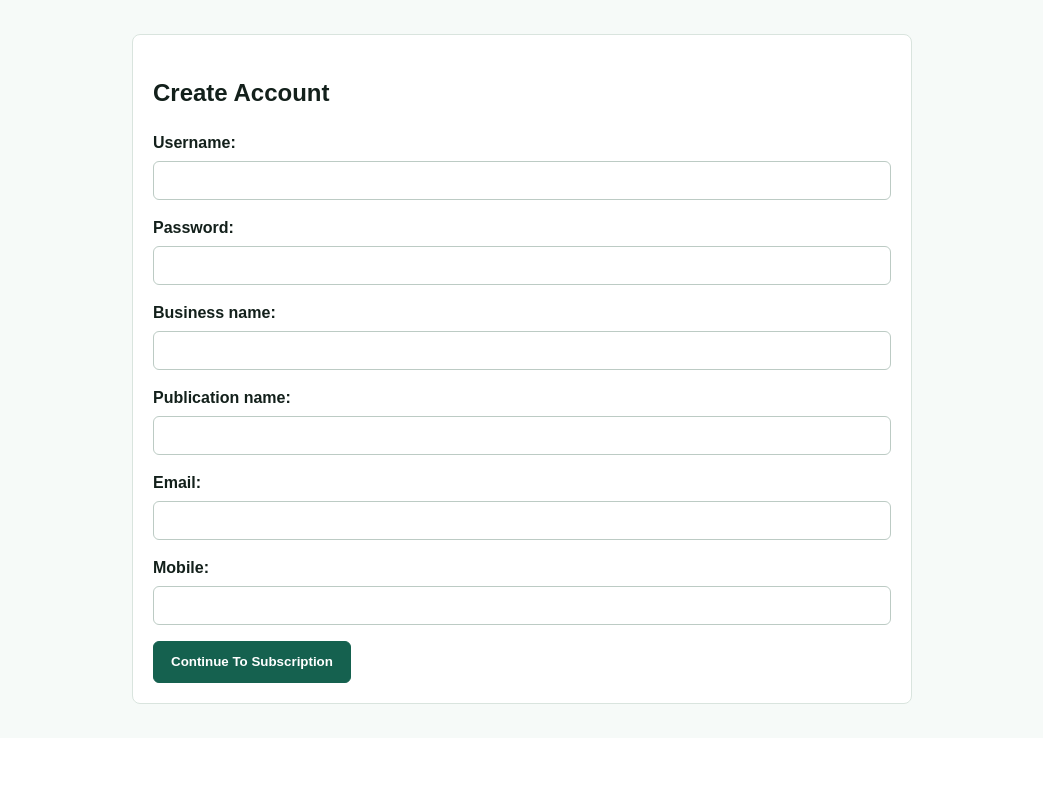
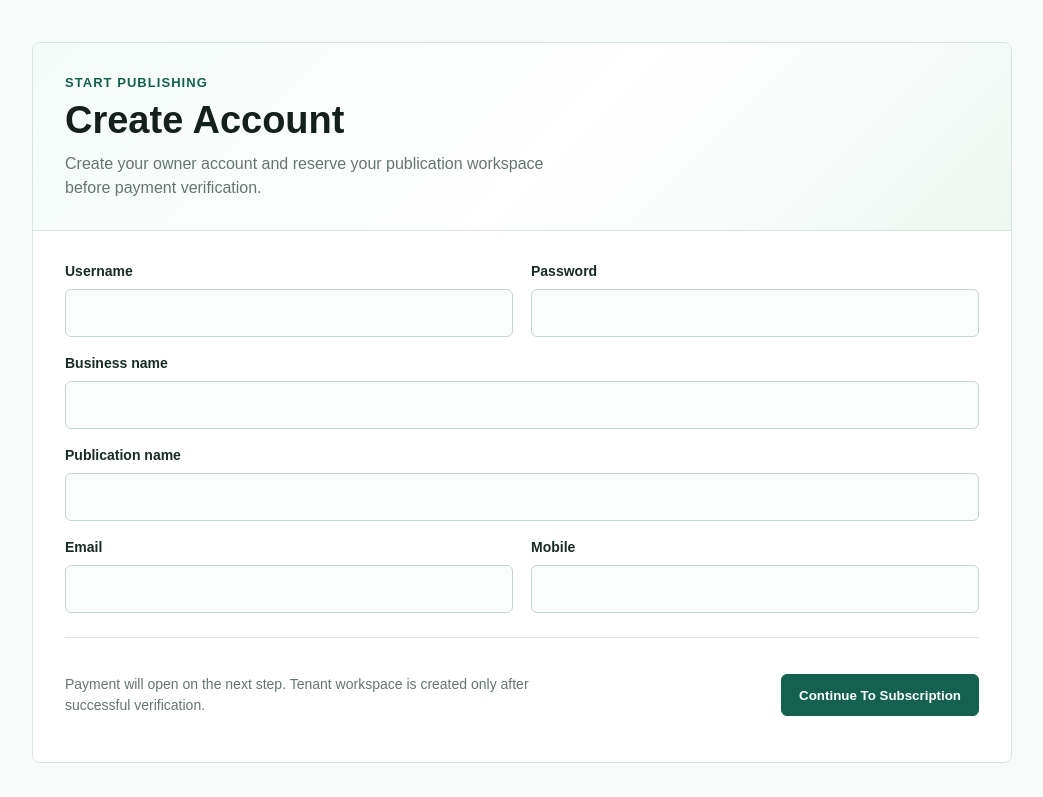
Before and after one commit to sanjay1994singh/NewsWebSaas, a Django app: page /saas/signup/ in a window 1280 px wide. Shown: the part 67-864 px from the top of the page, without its empty margins (118-1161 px from the left). Before the commit the page ends 771 px from the top, so only its background shows below. Run offline with Django 3.2, Linux system fonts and the light colour scheme; data that the repository does not hold is empty.

Commit message:
Improve signup workspace form layout

```diff
--- a/templates/subscriptions/signup.html
+++ b/templates/subscriptions/signup.html
@@ -1,16 +1,83 @@
 {% extends "base.html" %}
 {% block title %}{% if is_workspace_flow %}Create Workspace{% else %}Create Account{% endif %} - InfoSaas{% endblock %}
+{% block styles %}
+.signup-shell { min-height:calc(100vh - 120px); display:grid; align-items:start; }
+.signup-card { max-width:980px; width:100%; margin:8px auto 0; padding:0; overflow:hidden; }
+.signup-head { display:grid; grid-template-columns:1.15fr .85fr; gap:24px; padding:30px 32px; background:linear-gradient(135deg,#f3fbf8 0%,#ffffff 54%,#eef7f2 100%); border-bottom:1px solid var(--line); }
+.signup-kicker { margin:0 0 8px; color:var(--brand); font-weight:900; font-size:13px; text-transform:uppercase; letter-spacing:.08em; }
+.signup-head h1 { margin:0; font-size:38px; line-height:1.05; }
+.signup-copy { margin:12px 0 0; color:var(--muted); max-width:620px; }
+.plan-chip { align-self:center; justify-self:end; width:min(100%,300px); background:#fff; border:1px solid var(--line); border-radius:8px; padding:16px; box-shadow:0 16px 40px rgba(19,32,27,.08); }
+.plan-chip span { display:block; color:var(--muted); font-size:13px; font-weight:700; }
+.plan-chip strong { display:block; margin-top:4px; font-size:18px; }
+.signup-form { padding:30px 32px 32px; }
+.form-grid { display:grid; grid-template-columns:repeat(2,minmax(0,1fr)); column-gap:18px; row-gap:16px; }
+.form-field { min-width:0; }
+.form-field.full { grid-column:1 / -1; }
+.form-field label { margin:0 0 7px; font-size:14px; color:#182c25; }
+.form-field input, .form-field select, .form-field textarea { min-height:48px; background:#fbfdfc; border-color:#c7d6cf; transition:border-color .16s ease, box-shadow .16s ease, background .16s ease; }
+.form-field input:focus, .form-field select:focus, .form-field textarea:focus { outline:0; border-color:var(--brand); background:#fff; box-shadow:0 0 0 4px rgba(21,97,79,.12); }
+.field-error { margin:6px 0 0; color:var(--danger); font-size:13px; }
+.form-error-box { margin:0 0 16px; padding:12px 14px; border:1px solid #f0c5bd; background:#fff4f2; color:var(--danger); border-radius:8px; }
+.signup-actions { display:flex; align-items:center; justify-content:space-between; gap:14px; margin-top:24px; padding-top:22px; border-top:1px solid var(--line); }
+.signup-actions .muted { max-width:520px; font-size:14px; }
+@media (max-width:760px) {
+  .signup-card { margin-top:0; }
+  .signup-head { grid-template-columns:1fr; padding:24px 20px; }
+  .signup-head h1 { font-size:31px; }
+  .plan-chip { justify-self:stretch; }
+  .signup-form { padding:22px 20px 24px; }
+  .form-grid { grid-template-columns:1fr; }
+  .form-field.full { grid-column:auto; }
+  .signup-actions { align-items:stretch; flex-direction:column; }
+  .signup-actions .btn { width:100%; }
+}
+{% endblock %}
 {% block content %}
-<main class="page">
-  <section class="card" style="max-width:780px;margin:0 auto">
-    <h1>{% if is_workspace_flow %}Create Workspace{% else %}Create Account{% endif %}</h1>
-    {% if is_workspace_flow %}
-      <p style="margin-top:-8px;color:#5f6f68">Your login account is already active. Add your publication details to continue with plan purchase.</p>
-    {% endif %}
-    <form method="post">
+<main class="page signup-shell">
+  <section class="card signup-card">
+    <div class="signup-head">
+      <div>
+        <p class="signup-kicker">{% if is_workspace_flow %}Tenant setup{% else %}Start publishing{% endif %}</p>
+        <h1>{% if is_workspace_flow %}Create Workspace{% else %}Create Account{% endif %}</h1>
+        <p class="signup-copy">
+          {% if is_workspace_flow %}
+            Your login account is already active. Add your publication details to continue with plan purchase.
+          {% else %}
+            Create your owner account and reserve your publication workspace before payment verification.
+          {% endif %}
+        </p>
+      </div>
+      {% if form.price_id.value %}
+        <div class="plan-chip">
+          <span>Selected plan</span>
+          <strong>Continue with your chosen plan</strong>
+        </div>
+      {% endif %}
+    </div>
+    <form class="signup-form" method="post">
       {% csrf_token %}
-      {{ form.as_p }}
-      <button class="btn" type="submit">Continue To Subscription</button>
+      {% if form.non_field_errors %}
+        <div class="form-error-box">{{ form.non_field_errors }}</div>
+      {% endif %}
+      <div class="form-grid">
+        {% for field in form %}
+          {% if field.is_hidden %}
+            {{ field }}
+          {% else %}
+            <div class="form-field {% if field.name == 'business_name' or field.name == 'publication_name' %}full{% endif %}">
+              <label for="{{ field.id_for_label }}">{{ field.label }}</label>
+              {{ field }}
+              {% if field.help_text %}<div class="muted">{{ field.help_text }}</div>{% endif %}
+              {% for error in field.errors %}<div class="field-error">{{ error }}</div>{% endfor %}
+            </div>
+          {% endif %}
+        {% endfor %}
+      </div>
+      <div class="signup-actions">
+        <p class="muted">Payment will open on the next step. Tenant workspace is created only after successful verification.</p>
+        <button class="btn" type="submit">Continue To Subscription</button>
+      </div>
     </form>
   </section>
 </main>
```
